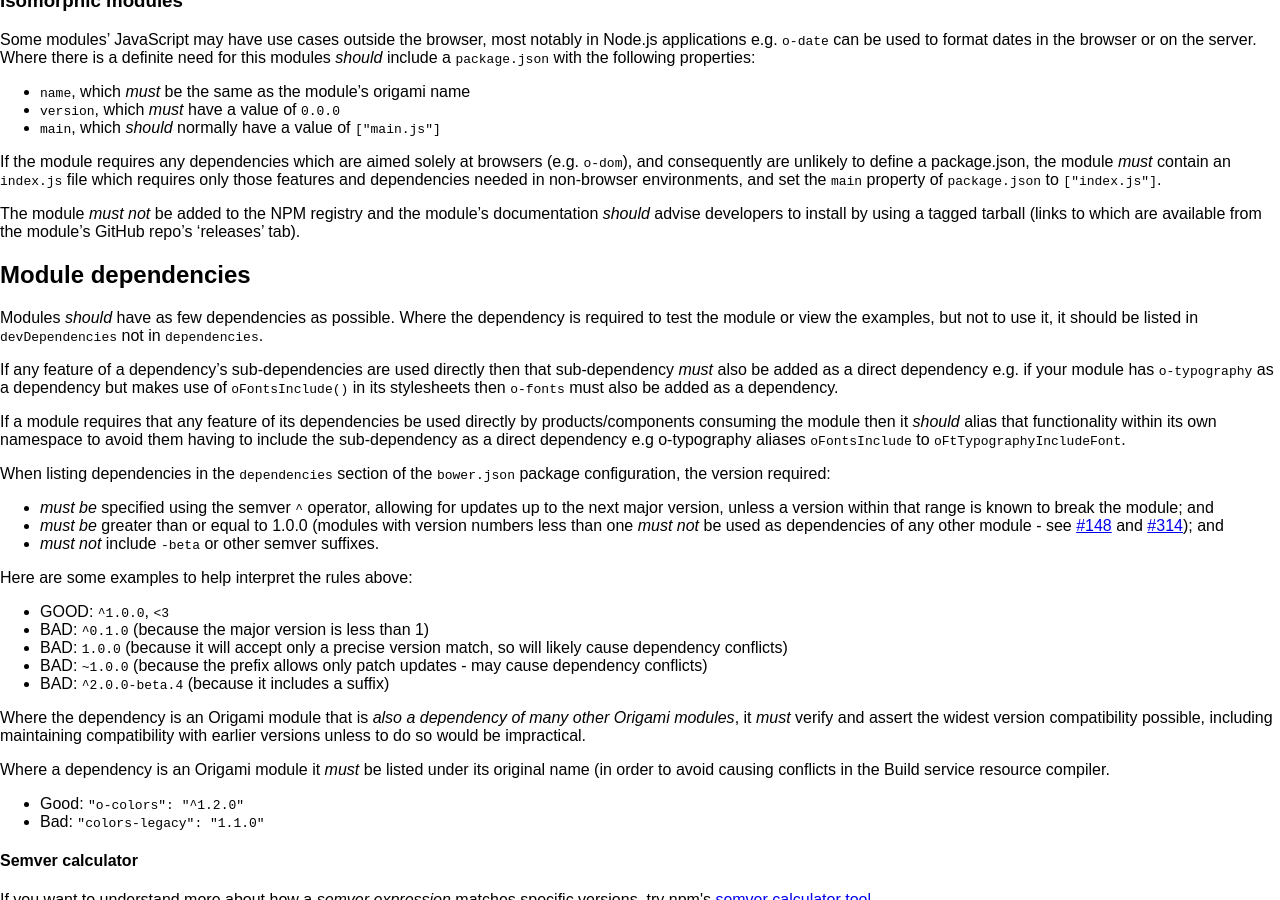
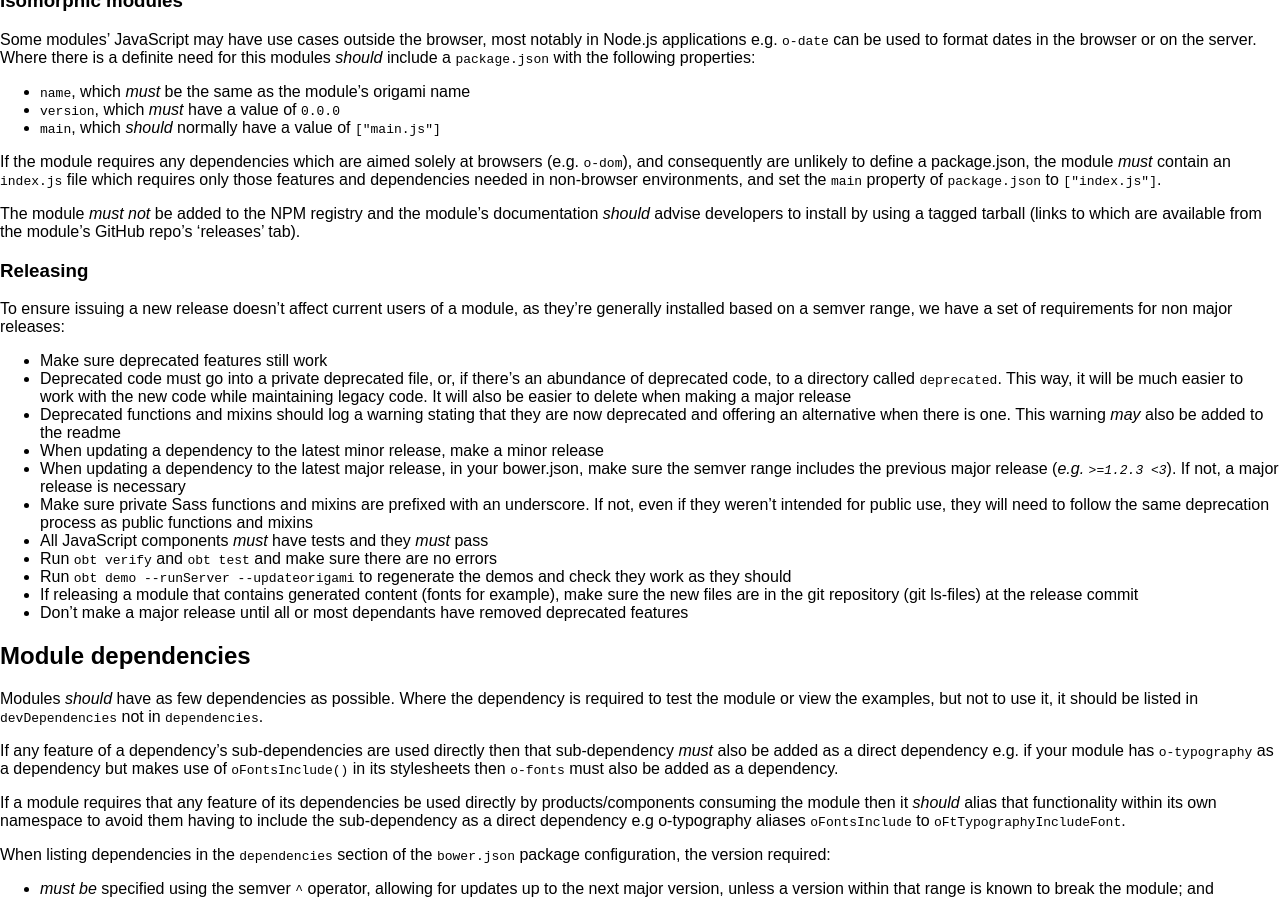
Before and after one commit to Financial-Times/ft-origami, a Jekyll site: the page built from docs/component-spec/modules.md, in a window 1280 px wide and 900 px high, scrolled down 3712 px. Built offline with Jekyll 4.4.1, drawn with Linux system fonts in a browser that asks for light colours; nearby versions of some CDN libraries; comment, search, counter and statistics services are not loaded; a style sheet for code colours, icons or effects is not loaded.

Commit message:
Adds release checklist to module spec

```diff
--- a/docs/component-spec/modules.md
+++ b/docs/component-spec/modules.md
@@ -129,7 +129,6 @@ Themes that depend on the target module's JavaScript being active *must* use the
 
 Theming classes *must* be applied to the root element of the component to be themed.
 
-
 ## Packaging and build configuration
 
 <aside>When a developer goes to use a module, and finds that it has config for a particular package management system, they should be able to assume that the same package manager can be used to install <em>any</em> Origami module.  So it's important that all Origami modules share the same package config and do not include any 'special' config for package management systems that aren't compatible with all modules.</aside>
@@ -188,6 +187,22 @@ Some modules' JavaScript may have use cases outside the browser, most notably in
 If the module requires any dependencies which are aimed solely at browsers (e.g. `o-dom`), and consequently are unlikely to define a package.json, the module *must* contain an `index.js` file which requires only those features and dependencies needed in non-browser environments, and set the `main` property of `package.json` to `["index.js"]`.
 
 The module *must not* be added to the NPM registry and the module's documentation *should* advise developers to install by using a tagged tarball (links to which are available from the module's GitHub repo's 'releases' tab).
+
+### Releasing
+
+To ensure issuing a new release doesn't affect current users of a module, as they're generally installed based on a semver range, we have a set of requirements for non major releases:
+
+* Make sure deprecated features still work
+* Deprecated code must go into a private deprecated file, or, if there’s an abundance of deprecated code, to a directory called `deprecated`. This way, it will be much easier to work with the new code while maintaining legacy code. It will also be easier to delete when making a major release
+* Deprecated functions and mixins should log a warning stating that they are now deprecated and offering an alternative when there is one. This warning *may* also be added to the readme
+* When updating a dependency to the latest minor release, make a minor release
+* When updating a dependency to the latest major release, in your bower.json, make sure the semver range includes the previous major release (_e.g. `>=1.2.3 <3`_). If not, a major release is necessary
+* Make sure private Sass functions and mixins are prefixed with an underscore. If not, even if they weren’t intended for public use, they will need to follow the same deprecation process as public functions and mixins
+* All JavaScript components *must* have tests and they *must* pass
+* Run `obt verify` and `obt test` and make sure there are no errors
+* Run `obt demo --runServer --updateorigami` to regenerate the demos and check they work as they should
+* If releasing a module that contains generated content (fonts for example), make sure the new files are in the git repository (git ls-files) at the release commit
+* Don’t make a major release until all or most dependants have removed deprecated features
 
 ## Module dependencies
 
```
